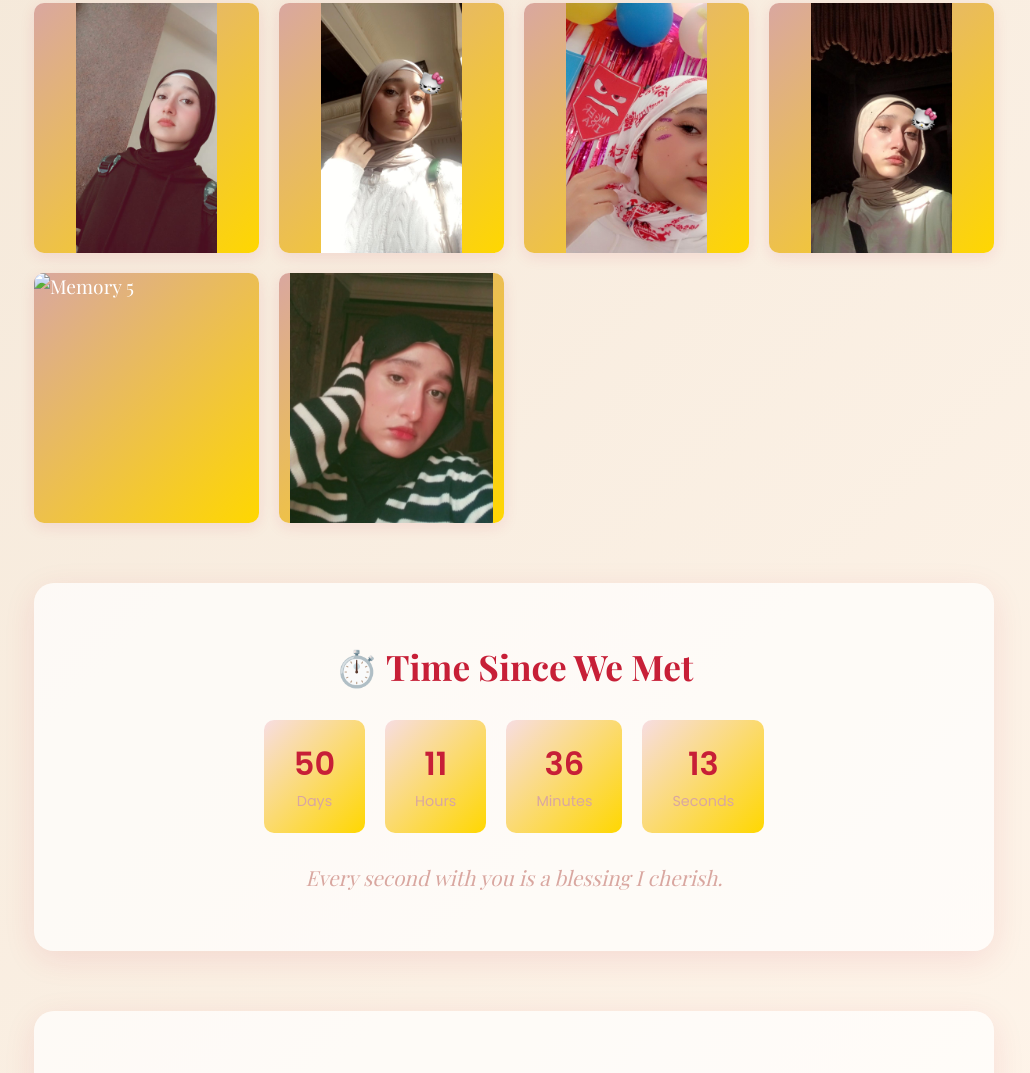
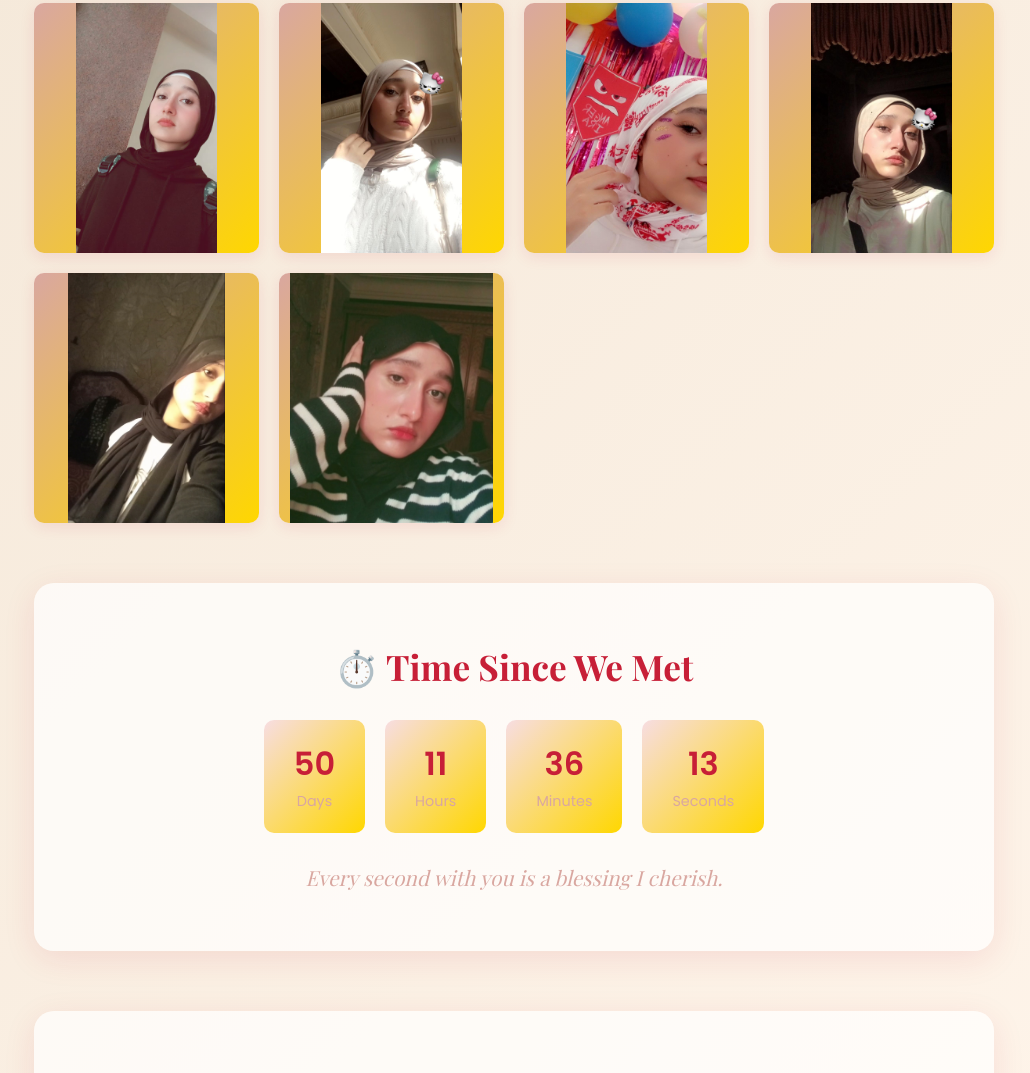
Before and after one commit to aahmedhosny/Yomnty-Birthday-, a plain HTML site: page index.html in a window 1280 px wide. Shown: the part 2420-3493 px from the top of the page, without its empty margins (126-1156 px from the left). Drawn offline with nearby package versions, Linux system fonts and the light colour scheme.

Commit message:
Fix image source for Memory 5 in gallery

```diff
--- a/index.html
+++ b/index.html
@@ -695,7 +695,7 @@
 	                <div class="gallery-item"><img src="IMG_20251029_171941_326.jpg" alt="Memory 2"></div>
 	                <div class="gallery-item"><img src="IMG_20251026_204127_497.jpg" alt="Memory 3"></div>
 	                <div class="gallery-item"><img src="IMG_20251024_152158_050.jpg" alt="Memory 4"></div>
-	                <div class="gallery-item"><img src="IScreenshot_20251114_101637.jpg" alt="Memory 5"></div>
+	                <div class="gallery-item"><img src="Screenshot_20251114_101637.jpg" alt="Memory 5"></div>
 	                <div class="gallery-item"><img src="Screenshot_20251114_101605.jpg" alt="Memory 6"></div>
 	            </div>
         </section>
```
